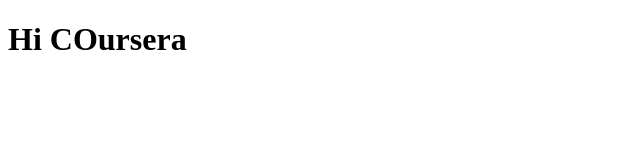
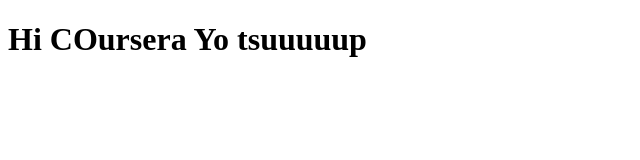
Before and after one commit to krosengover/coursera-test, a plain HTML site: page site/index.html in a window 1280 px wide. Shown: the whole page, without its empty margins (0-640 px from the left). Drawn offline with Linux system fonts and the light colour scheme.

Commit message:
Small addition to our page content

```diff
--- a/site/index.html
+++ b/site/index.html
@@ -4,6 +4,6 @@
 	<title>Hi COursera</title>
 </head>
 <body>
-<h1>Hi COursera</h1>
+<h1>Hi COursera Yo tsuuuuup</h1>
 </body>
 </html>
```
